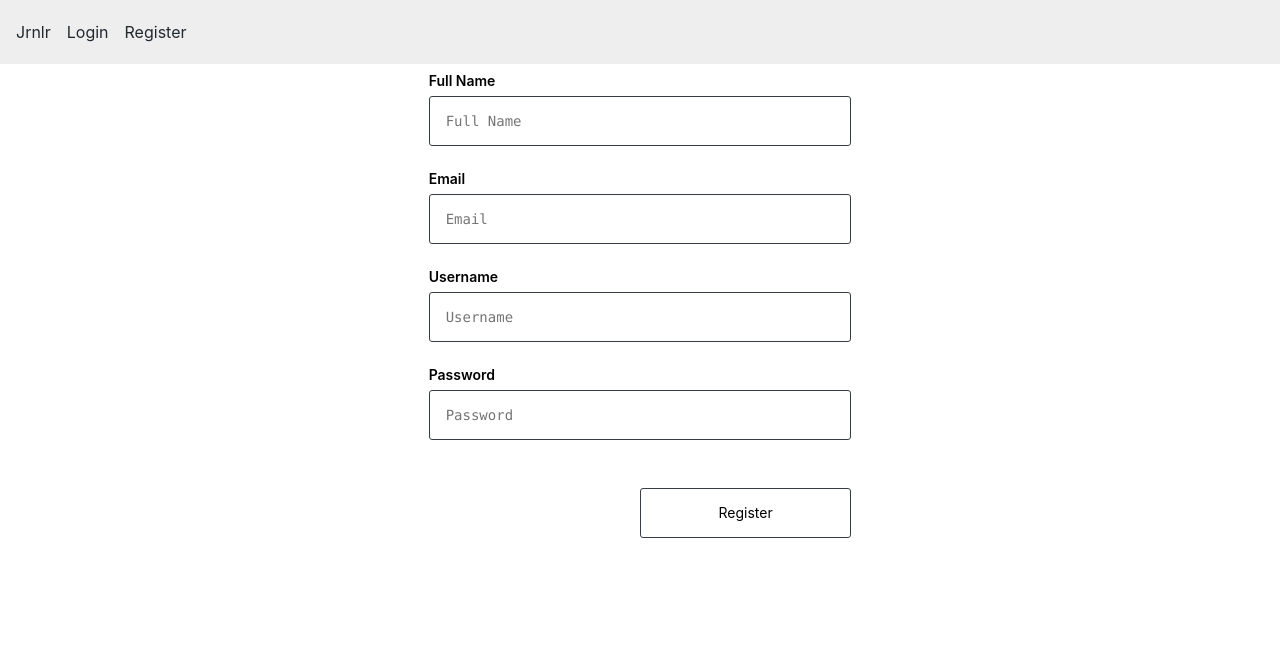
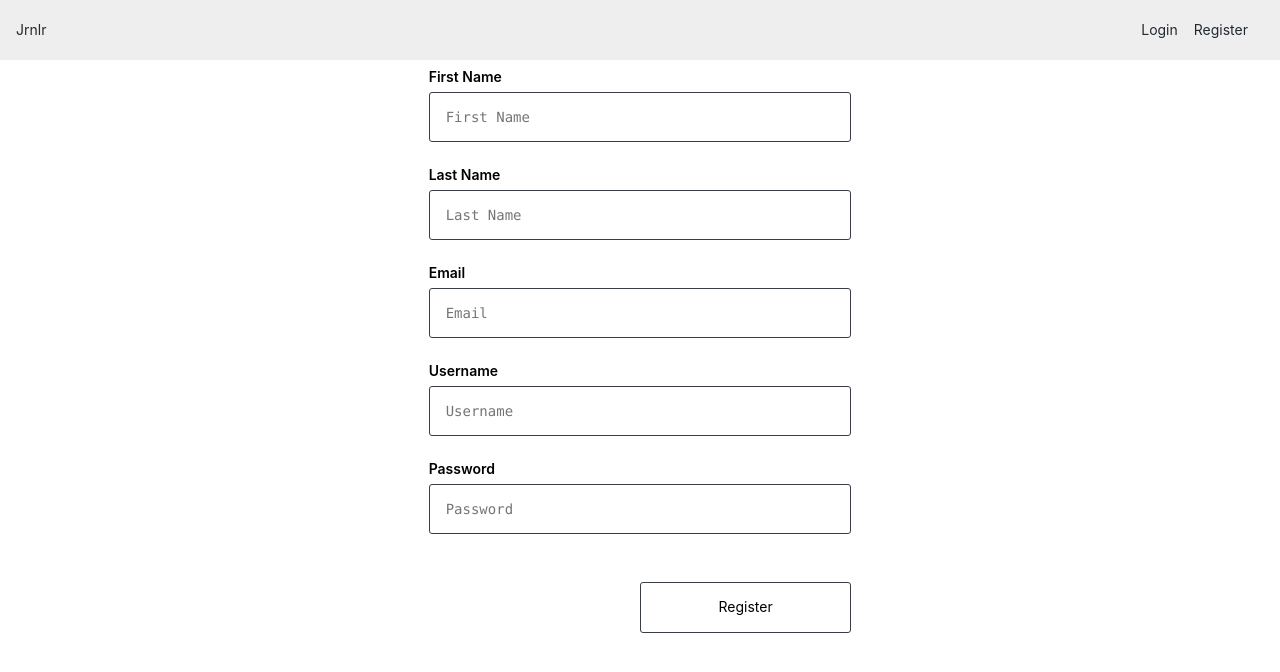
Before and after one commit to bkchu/jrnlr-v2-frontend, a Next.js app: page /register in a window 1280 px wide. Shown: the top 672 px of the page. Built offline with nearby package versions, Linux system fonts and the light colour scheme; no server answers; a web font is replaced by a local one.

Commit message:
finish login signin logout flow

```diff
--- a/components/Input.js
+++ b/components/Input.js
@@ -1,13 +1,8 @@
 import { StyledInput } from '../design';
 import PropTypes from 'prop-types';
+import { sentenceCase } from '../lib/utils/sentenceCase';
 
 export const Input = ({ name, type, ...props }) => {
-  const sentenceCase = name =>
-    name
-      .split(' ')
-      .map(word => word.charAt(0).toUpperCase() + word.slice(1))
-      .join(' ');
-
   return (
     <label htmlFor={name}>
       {sentenceCase(name)}
@@ -24,4 +19,4 @@ Input.propTypes = {
 Input.defaultProps = {
   name: '',
   type: 'text'
-}
+};
--- /dev/null
+++ b/components/Mutation/Logout.js
@@ -0,0 +1,21 @@
+import gql from 'graphql-tag';
+import { useMutation } from '@apollo/react-hooks';
+import { ME_QUERY } from '../Query/Me';
+
+const LOGOUT_MUTATION = gql`
+  mutation LOGOUT_MUTATION {
+    logout {
+      message
+    }
+  }
+`;
+
+const Logout = props => {
+  const [logout, payload] = useMutation(LOGOUT_MUTATION, {
+    refetchQueries: [{ query: ME_QUERY }]
+  });
+
+  return props.children([logout, payload]);
+};
+
+export { LOGOUT_MUTATION, Logout };
--- /dev/null
+++ b/components/Mutation/SignUp.js
@@ -0,0 +1,122 @@
+import { useMutation } from '@apollo/react-hooks';
+import gql from 'graphql-tag';
+import { useState } from 'react';
+import { Box, Button, Form, Input } from '../../components';
+import { sentenceCase } from '../../lib/utils/sentenceCase';
+import ErrorMessage from '../ErrorMessage';
+import { ME_QUERY } from '../Query/Me';
+import { Router } from 'next/router';
+
+export const SIGNUP_MUTATION = gql`
+  mutation SIGNUP_MUTATION(
+    $fullname: String!
+    $username: String!
+    $email: String!
+    $password: String!
+  ) {
+    signup(
+      name: $fullname
+      username: $username
+      email: $email
+      password: $password
+    ) {
+      id
+      name
+      username
+    }
+  }
+`;
+
+export const SignUp = () => {
+  const [signup, { loading, error, data }] = useMutation(SIGNUP_MUTATION, {
+    refetchQueries: [{ query: ME_QUERY }]
+  });
+  const [inputs, setInputs] = useState({
+    firstname: '',
+    lastname: '',
+    email: '',
+    username: '',
+    password: ''
+  });
+
+  const onChange = e => {
+    setInputs({
+      ...inputs,
+      [e.target.name]: e.target.value
+    });
+  };
+
+  const clearFields = () => {
+    setInputs({
+      firstname: '',
+      lastname: '',
+      email: '',
+      username: '',
+      password: ''
+    });
+  };
+
+  const onSubmit = async e => {
+    e.preventDefault();
+    await signup({
+      variables: {
+        fullname: sentenceCase(`${inputs.firstname} ${inputs.lastname}`),
+        email: inputs.email,
+        username: inputs.username,
+        password: inputs.password
+      }
+    });
+    clearFields();
+    Router.push('/');
+  };
+
+  return (
+    <Box width={['100%', null, 1 / 2]} mx="auto" textAlign="right">
+      <ErrorMessage error={error}></ErrorMessage>
+      <Form disabled={loading} onSubmit={onSubmit}>
+        <Input
+          name="first name"
+          placeholder="First Name"
+          value={inputs.firstname}
+          onChange={onChange}
+          required
+        />
+        <Input
+          name="last name"
+          placeholder="Last Name"
+          value={inputs.lastname}
+          onChange={onChange}
+          required
+        />
+        <Input
+          name="email"
+          placeholder="Email"
+          value={inputs.email}
+          onChange={onChange}
+          type="email"
+          required
+        />
+        <Input
+          name="username"
+          placeholder="Username"
+          value={inputs.username}
+          onChange={onChange}
+          required
+        />
+        <Input
+          name="password"
+          placeholder="Password"
+          value={inputs.password}
+          onChange={onChange}
+          type="password"
+          required
+        />
+        <Box display="flex" justifyContent="flex-end" pt="4">
+          <Button width={['100%', null, 1 / 2]}>
+            Register{loading ? 'ing...' : ''}
+          </Button>
+        </Box>
+      </Form>
+    </Box>
+  );
+};
--- a/components/Nav.js
+++ b/components/Nav.js
@@ -3,14 +3,21 @@ import Link from 'next/link';
 import styled from 'styled-components';
 import css from '@styled-system/css';
 import { Box } from './Box';
+import { Me } from './Query/Me';
+import { Logout } from './Mutation/Logout';
+import { Button } from './Button';
+import Router from 'next/router';
 
 const StyledList = styled.ul`
   list-style: none;
   margin: 0;
   display: flex;
+  padding: 0;
+  width: auto;
 
   ${css({
-    padding: 3
+    fontSize: [1, 2],
+    color: 'grays.2'
   })}
 
   li {
@@ -20,12 +27,40 @@ const StyledList = styled.ul`
 
 const Nav = () => (
   <Box width="100%" bg="grays.0">
+    <Box
+      p="3"
+      display="flex"
+      justifyContent="space-between"
+      alignItems="center"
+    >
       <StyledList>
         <li>
           <Link href="/">
             <a>Jrnlr</a>
           </Link>
         </li>
+      </StyledList>
+      <StyledList>
+        <Me>
+          {({ data }) => {
+            return !!data && !!data.me ? (
+              <>
+                <li>Welcome, {data.me.name.split(' ')[0]}!</li>
+                <Logout>
+                  {([logout]) => (
+                    <Button
+                      onClick={() => {
+                        logout();
+                        Router.push('/login');
+                      }}
+                    >
+                      Logout
+                    </Button>
+                  )}
+                </Logout>
+              </>
+            ) : (
+              <>
                 <li>
                   <Link href="/login">
                     <a>Login</a>
@@ -36,7 +71,12 @@ const Nav = () => (
                     <a>Register</a>
                   </Link>
                 </li>
+              </>
+            );
+          }}
+        </Me>
       </StyledList>
+    </Box>
   </Box>
 );
 
--- /dev/null
+++ b/components/Query/Me.js
@@ -0,0 +1,19 @@
+import gql from 'graphql-tag';
+import { useQuery } from '@apollo/react-hooks';
+
+const ME_QUERY = gql`
+  query {
+    me {
+      id
+      name
+      username
+    }
+  }
+`;
+
+export const Me = props => {
+  const { loading, error, data } = useQuery(ME_QUERY);
+  return props.children({ loading, error, data });
+};
+
+export { ME_QUERY };
--- a/lib/init-apollo.js
+++ b/lib/init-apollo.js
@@ -12,7 +12,7 @@ function create(initialState) {
     ssrMode: !isBrowser, // Disables forceFetch on the server (so queries are only run once)
     link: new HttpLink({
       uri: endpoint, // Server URL (must be absolute)
-      credentials: 'same-origin', // Additional fetch() options like `credentials` or `headers`
+      credentials: 'include', // Additional fetch() options like `credentials` or `headers`
       // Use fetch() polyfill on the server
       fetch: !isBrowser && fetch
     }),
--- /dev/null
+++ b/lib/utils/sentenceCase.js
@@ -0,0 +1,5 @@
+export const sentenceCase = name =>
+  name
+    .split(' ')
+    .map(word => word.charAt(0).toUpperCase() + word.slice(1))
+    .join(' ');
--- a/pages/index.js
+++ b/pages/index.js
@@ -1,11 +1,7 @@
 import { AllPosts } from '../components';
 
 const Home = () => {
-  return (
-    <>
-      <AllPosts />
-    </>
-  );
+  return <AllPosts />;
 };
 
 export default Home;
--- a/pages/register.js
+++ b/pages/register.js
@@ -1,59 +1,5 @@
-import { useState } from 'react';
-import { Box, Button, Form, Input } from '../components';
+import { SignUp } from '../components/Mutation/SignUp';
 
 export default function register() {
-  const [inputs, setInputs] = useState({});
-  console.log(inputs);
-
-  const onChange = e => {
-    setInputs({
-      ...inputs,
-      [e.target.name.replace(' ', '')]: e.target.value
-    });
-  };
-
-  const onSubmit = e => {
-    e.preventDefault();
-  };
-
-  return (
-    <Box width={['100%', null, 1 / 2]} mx="auto" textAlign="right">
-      {/* <AllPosts></AllPosts> */}
-      <Form onSubmit={onSubmit}>
-        <Input
-          name="full name"
-          placeholder="Full Name"
-          value={inputs.fullname}
-          onChange={onChange}
-          required
-        />
-        <Input
-          name="email"
-          placeholder="Email"
-          value={inputs.email}
-          onChange={onChange}
-          type="email"
-          required
-        />
-        <Input
-          name="username"
-          placeholder="Username"
-          value={inputs.username}
-          onChange={onChange}
-          required
-        />
-        <Input
-          name="password"
-          placeholder="Password"
-          value={inputs.password}
-          onChange={onChange}
-          type="password"
-          required
-        />
-        <Box display="flex" justifyContent="flex-end" pt="4">
-          <Button width={['100%', null, 1 / 2]}>Register</Button>
-        </Box>
-      </Form>
-    </Box>
-  );
+  return <SignUp></SignUp>;
 }
```
Also changed, not shown: components/Mutation/LogIn.js (added, +80 -0 lines), pages/login.js (+2 -39 lines). Lines whose indentation alone changed are shown as unchanged.
